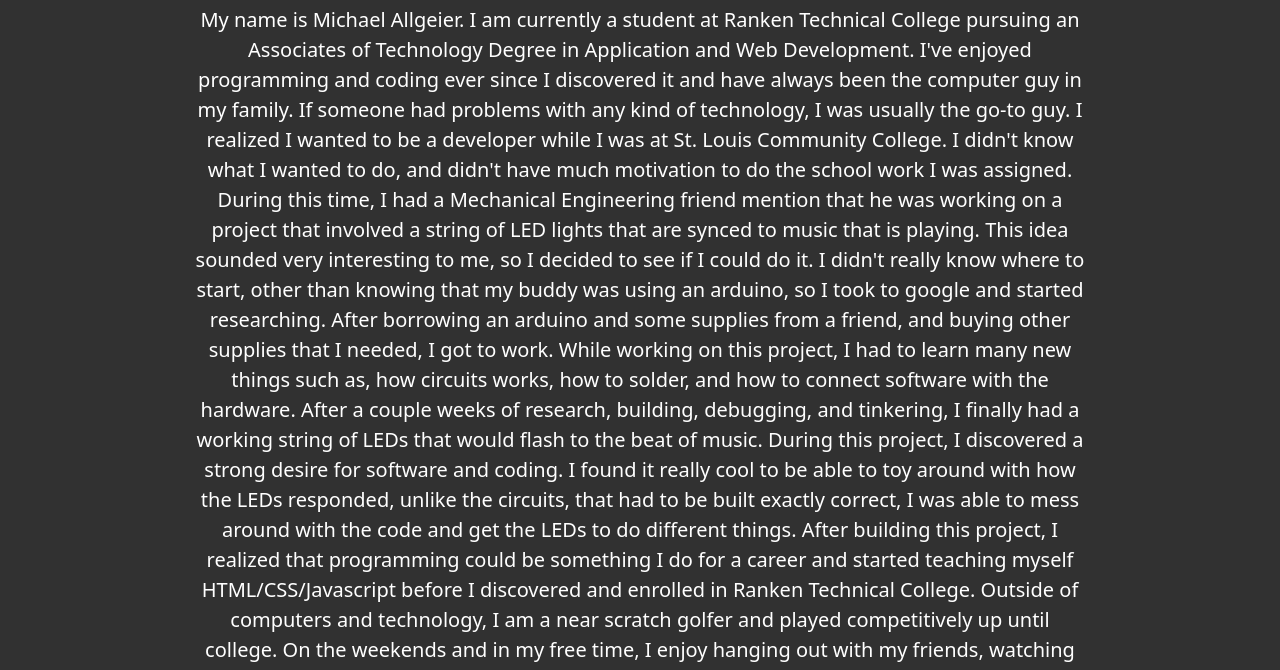
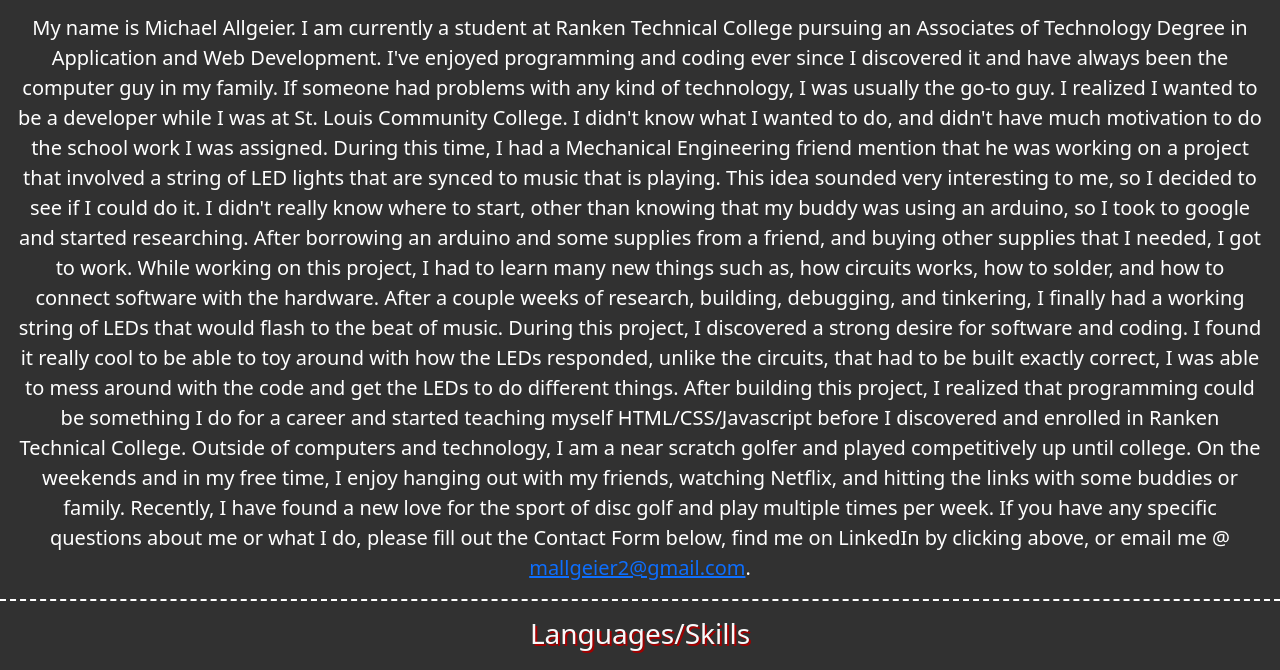
Before and after one commit to Michael-Allgeier/Portfolio, a website: page src/index.html in a window 1280 px wide. Shown: the part 661-1331 px from the top of the page. Drawn offline with nearby package versions, Linux system fonts and the light colour scheme.

Commit message:
changed margin on about me paragraph

```diff
--- a/src/css/main.css
+++ b/src/css/main.css
@@ -130,12 +130,6 @@
   border-bottom: 2px dashed white;
 }
 
-.about-me p{
-  width: 70%;
-  margin-left: auto;
-  margin-right: auto;
-}
-
 .topic-heading {
   text-shadow: 2px 2px rgb(160, 1, 1);
 }
--- a/src/index.html
+++ b/src/index.html
@@ -70,7 +70,7 @@
 
       <div class="about-me text-center">
         <h3 class="text-light pt-3 topic-heading" id="skills-section">About Me</h3>
-        <p class="fs-5">
+        <p class="fs-5 m-3">
           My name is Michael Allgeier. I am currently a student at Ranken Technical College pursuing an Associates of
           Technology Degree in Application and Web Development. I've enjoyed programming and coding ever since I
           discovered it and have always been the computer guy in my family. If someone had problems with any kind of
```
